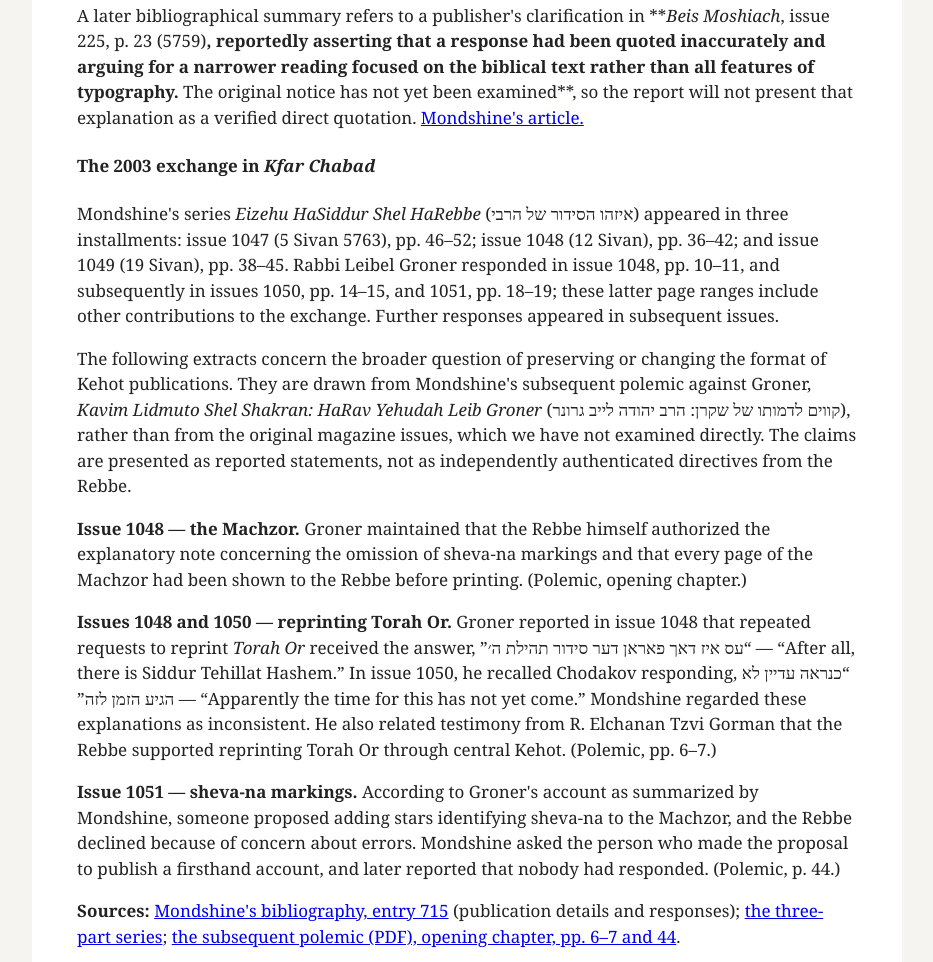
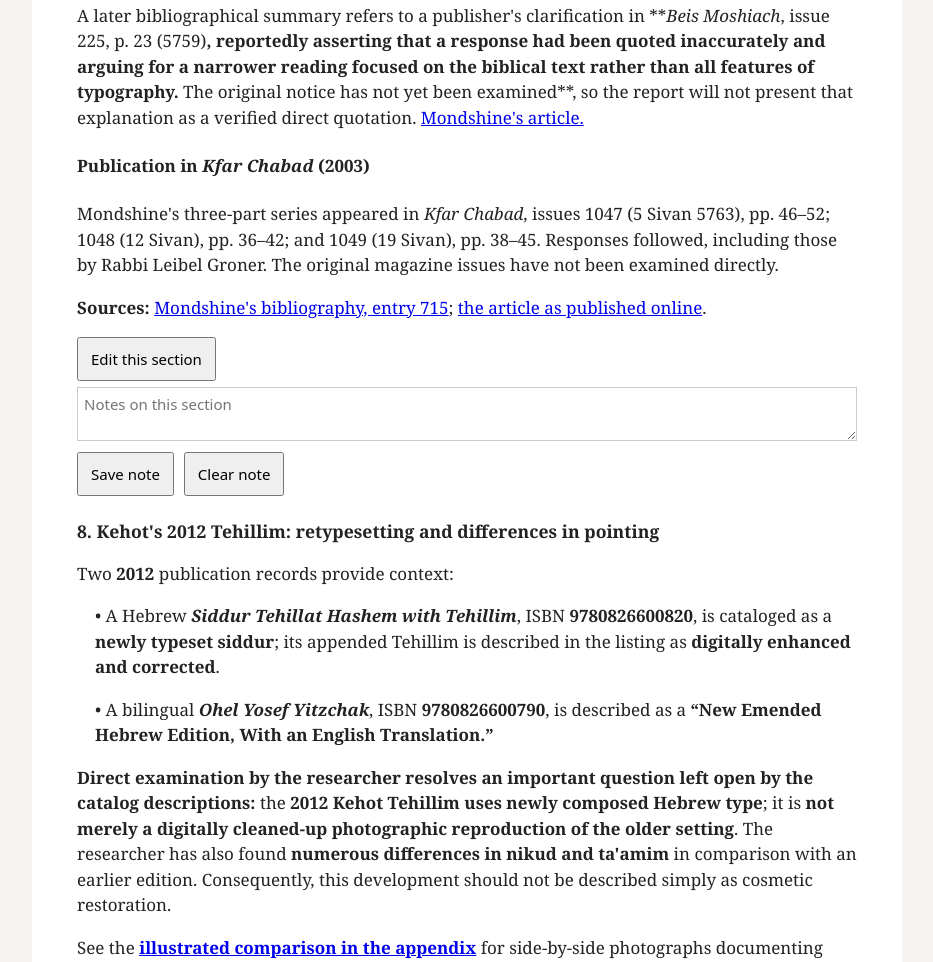
Before and after one commit to menachemshapiro/-tehillim-review, a plain HTML site: page tehillim-complete-essay.html in a window 1280 px wide. Shown: the part 8455-9417 px from the top of the page, without its empty margins (173-1106 px from the left). Drawn offline with Linux system fonts and the light colour scheme.

Commit message:
Remove tangential Groner polemic and retain relevant Kfar Chabad publication history

```diff
--- a/tehillim-complete-essay.html
+++ b/tehillim-complete-essay.html
@@ -40,13 +40,9 @@
 </div><div class="review-controls note-actions"><button type="button" data-edit-history="9">Edit this section</button><button type="button" data-save-history="9" hidden>Save edits</button><span class="history-status" aria-live="polite"></span></div><div class="review-controls"><textarea data-id="history-9" placeholder="Notes on this section"></textarea><div class="note-actions"><button type="button" data-save="history-9">Save note</button><span class="save-status"></span></div></div></section><section class="history-section"><div class="editable-history" data-history="10"><h3>7. Later controversy over a newly typeset edition</h3>
 <p>By the late 1990s, <em>Otzar Sifrei Lubavitch</em> had published a reset edition under the name <em>Ohel Yosef Yitzchak</em>. Mondshine criticized this publication, arguing from the 1996 Chanin letter that the original form ought to have been preserved. That criticism is <strong>Mondshine's position</strong>, not an independently verified statement of what the Rebbe had prohibited in every circumstance.</p>
 <p>A later bibliographical summary refers to a publisher's clarification in **<em>Beis Moshiach</em>, issue 225, p. 23 (5759)<strong>, reportedly asserting that a response had been quoted inaccurately and arguing for a narrower reading focused on the biblical text rather than all features of typography. </strong>The original notice has not yet been examined**, so the report will not present that explanation as a verified direct quotation. <a href="https://www.kramim.info/article/הסידור-של-הרבי/69536914">Mondshine's article.</a></p>
-<h4>The 2003 exchange in <em>Kfar Chabad</em></h4>
-<p>Mondshine's series <em>Eizehu HaSiddur Shel HaRebbe</em> (איזהו הסידור של הרבי) appeared in three installments: issue 1047 (5 Sivan 5763), pp. 46–52; issue 1048 (12 Sivan), pp. 36–42; and issue 1049 (19 Sivan), pp. 38–45. Rabbi Leibel Groner responded in issue 1048, pp. 10–11, and subsequently in issues 1050, pp. 14–15, and 1051, pp. 18–19; these latter page ranges include other contributions to the exchange. Further responses appeared in subsequent issues.</p>
-<p>The following extracts concern the broader question of preserving or changing the format of Kehot publications. They are drawn from Mondshine's subsequent polemic against Groner, <em>Kavim Lidmuto Shel Shakran: HaRav Yehudah Leib Groner</em> (קווים לדמותו של שקרן: הרב יהודה לייב גרונר), rather than from the original magazine issues, which we have not examined directly. The claims are presented as reported statements, not as independently authenticated directives from the Rebbe.</p>
-<p><strong>Issue 1048 — the Machzor.</strong> Groner maintained that the Rebbe himself authorized the explanatory note concerning the omission of sheva-na markings and that every page of the Machzor had been shown to the Rebbe before printing. (Polemic, opening chapter.)</p>
-<p><strong>Issues 1048 and 1050 — reprinting Torah Or.</strong> Groner reported in issue 1048 that repeated requests to reprint <em>Torah Or</em> received the answer, <span lang="yi" dir="rtl">“עס איז דאך פאראן דער סידור תהילת ה׳”</span> — “After all, there is Siddur Tehillat Hashem.” In issue 1050, he recalled Chodakov responding, <span lang="he" dir="rtl">“כנראה עדיין לא הגיע הזמן לזה”</span> — “Apparently the time for this has not yet come.” Mondshine regarded these explanations as inconsistent. He also related testimony from R. Elchanan Tzvi Gorman that the Rebbe supported reprinting Torah Or through central Kehot. (Polemic, pp. 6–7.)</p>
-<p><strong>Issue 1051 — sheva-na markings.</strong> According to Groner's account as summarized by Mondshine, someone proposed adding stars identifying sheva-na to the Machzor, and the Rebbe declined because of concern about errors. Mondshine asked the person who made the proposal to publish a firsthand account, and later reported that nobody had responded. (Polemic, p. 44.)</p>
-<p><strong>Sources:</strong> <a href="https://www.kramim.info/bibliography">Mondshine's bibliography, entry 715</a> (publication details and responses); <a href="https://www.kramim.info/article/הסידור-של-הרבי/69536914">the three-part series</a>; <a href="https://manuals.plus/m/999969b771a08f58f3f6e0af3fca096ba085feebf259c5d8fb614882c82ec8e0.pdf">the subsequent polemic (PDF), opening chapter, pp. 6–7 and 44</a>.</p>
+<h4>Publication in <em>Kfar Chabad</em> (2003)</h4>
+<p>Mondshine's three-part series appeared in <em>Kfar Chabad</em>, issues 1047 (5 Sivan 5763), pp. 46–52; 1048 (12 Sivan), pp. 36–42; and 1049 (19 Sivan), pp. 38–45. Responses followed, including those by Rabbi Leibel Groner. The original magazine issues have not been examined directly.</p>
+<p><strong>Sources:</strong> <a href="https://www.kramim.info/bibliography">Mondshine's bibliography, entry 715</a>; <a href="https://www.kramim.info/article/הסידור-של-הרבי/69536914">the article as published online</a>.</p>
 </div><div class="review-controls note-actions"><button type="button" data-edit-history="10">Edit this section</button><button type="button" data-save-history="10" hidden>Save edits</button><span class="history-status" aria-live="polite"></span></div><div class="review-controls"><textarea data-id="history-10" placeholder="Notes on this section"></textarea><div class="note-actions"><button type="button" data-save="history-10">Save note</button><span class="save-status"></span></div></div></section><section class="history-section"><div class="editable-history" data-history="11"><h3>8. Kehot's 2012 Tehillim: retypesetting and differences in pointing</h3>
 <p>Two <strong>2012</strong> publication records provide context:</p>
 <p class="bullet">• A Hebrew <em><strong>Siddur Tehillat Hashem with Tehillim</strong></em>, ISBN <strong>9780826600820</strong>, is cataloged as a <strong>newly typeset siddur</strong>; its appended Tehillim is described in the listing as <strong>digitally enhanced and corrected</strong>.</p>
```
